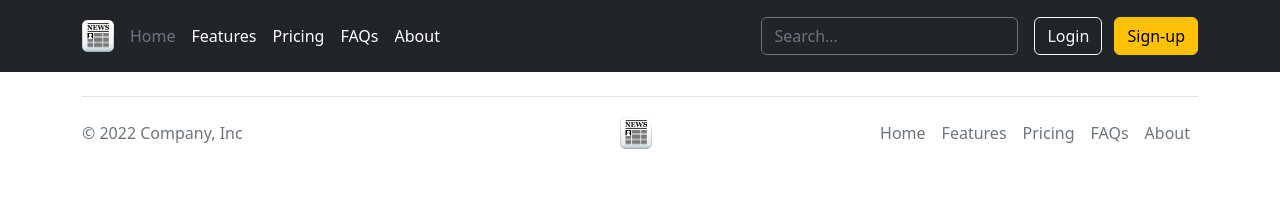
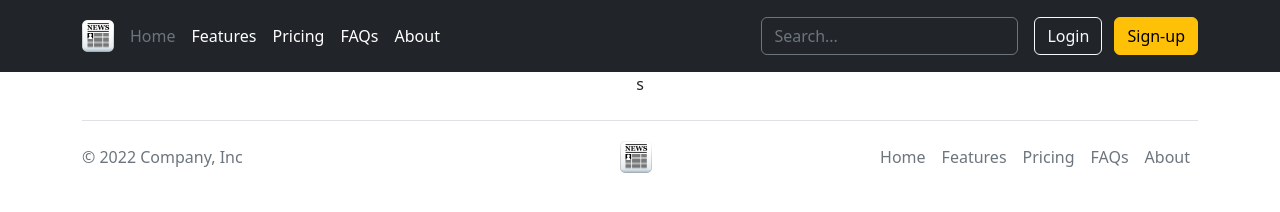
Before and after one commit to Utsav173/newsproject, a plain HTML site: page index.html in a window 1280 px wide. Drawn offline with nearby package versions, Linux system fonts and the light colour scheme; no server answers.

Commit message:
Update index.html

```diff
--- a/index.html
+++ b/index.html
@@ -11,12 +11,11 @@
     async function fetchMovies() {
       let key1 = '066d822bb3e44df4a346e2ad350b183c';
       let cet = "business";
-      const response = await fetch(
-        `https://newsapi.org/v2/top-headlines?country=us&category=${cet}&apiKey=${key1}`
-      );
+      const response = await fetch(`https://newsapi.org/v2/top-headlines?country=us&category=${cet}&apiKey=${key1}`);
       const data = await response.json();
       const newsdata = data.articles;
       console.log('%c Inspire By Web', 'font-weight: bold; font-size: 50px;color: red; text-shadow: 3px 3px 0 rgb(217,31,38) , 6px 6px 0 rgb(226,91,14) , 9px 9px 0 rgb(245,221,8) , 12px 12px 0 rgb(5,148,68) , 15px 15px 0 rgb(2,135,206) , 18px 18px 0 rgb(4,77,145) , 21px 21px 0 rgb(42,21,113)');
+      console.log(newsdata);
       let newsHtml = "";
       newsdata.forEach(function (element, index) {
         let d = new Date(element["publishedAt"]);
@@ -281,7 +280,7 @@
 
   <!-- body -->
   <div class="container d-flex justify-content-evenly">
-    <div class="row row-cols-1 row-cols-md-3 g-0" id="dspnews"></div>
+    <div class="row row-cols-1 row-cols-md-3 g-0" id="dspnews">s</div>
   </div>
 
   <!-- footer -->
```
